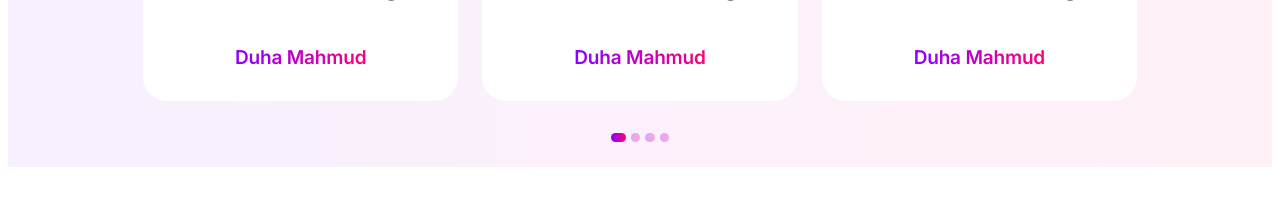
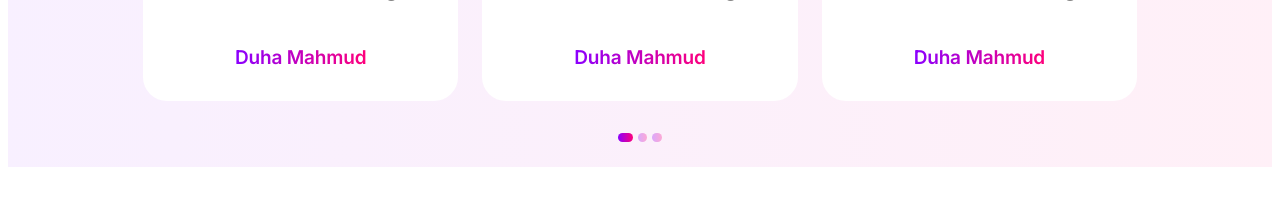
Before and after one commit to Muneeb-03/viralVision, a Next.js app: page / in a window 1280 px wide. Shown: the part 4700-4923 px from the top of the page. Built offline with nearby package versions, Linux system fonts and the light colour scheme.

Commit message:
Removed Testimonial

```diff
--- a/src/app/components/Testimonial.js
+++ b/src/app/components/Testimonial.js
@@ -63,12 +63,12 @@ const testimonials = [
     author: "David Miller",
     image: ProfileOne,
   },
-  {
-    id:  10,
-    text: "The team truly understands how to capture the essence of our brand and translate it into captivating videos. I can't recommend them enough!",
-    author: "Muneeb",
-    image: ProfileOne,
-  },
+  // {
+  //   id:  10,
+  //   text: "The team truly understands how to capture the essence of our brand and translate it into captivating videos. I can't recommend them enough!",
+  //   author: "Muneeb",
+  //   image: ProfileOne,
+  // },
 ];
 
 const DotButton = styled(IconButton, {
```
